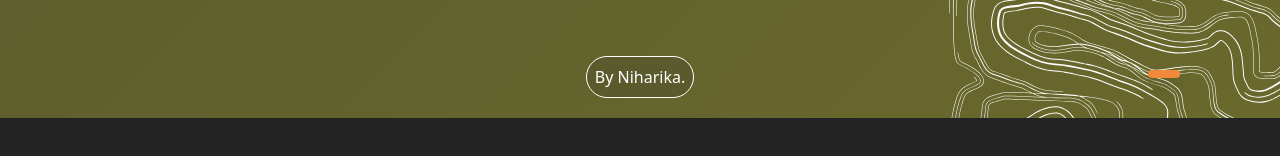
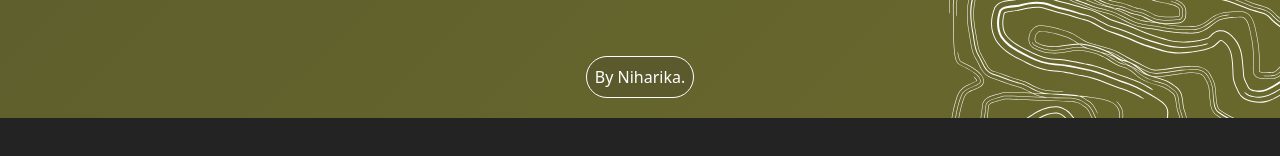
Before and after one commit to Niharika-Attri/idk, a React (Vite) app in the folder idk/: page / in a window 1280 px wide. Shown: the part 5255-5411 px from the top of the page. Built offline with nearby package versions, Linux system fonts and the light colour scheme; a web font is replaced by a local one.

Commit message:
button removed

```diff
--- a/idk/src/sections/gallerySection.jsx
+++ b/idk/src/sections/gallerySection.jsx
@@ -101,12 +101,12 @@ function Gallery(){
                 </motion.div>
                 }
 
-                <motion.button
+                {/* <motion.button
                         className="absolute z-50 bottom-10 right-30 md:right-50 px-4 py-1 bg-[#F1893A] text-white font-newsreader rounded-full shadow-lg shadow-black/80 hover:bg-[#f1713a] hover:border"
                         whileHover={{ scale: 1.05 }}
                         whileTap={{ scale: 0.95 }}
                         initial={{x:100}}
-                        ></motion.button>
+                        ></motion.button> */}
 
             </motion.div>
 
```
